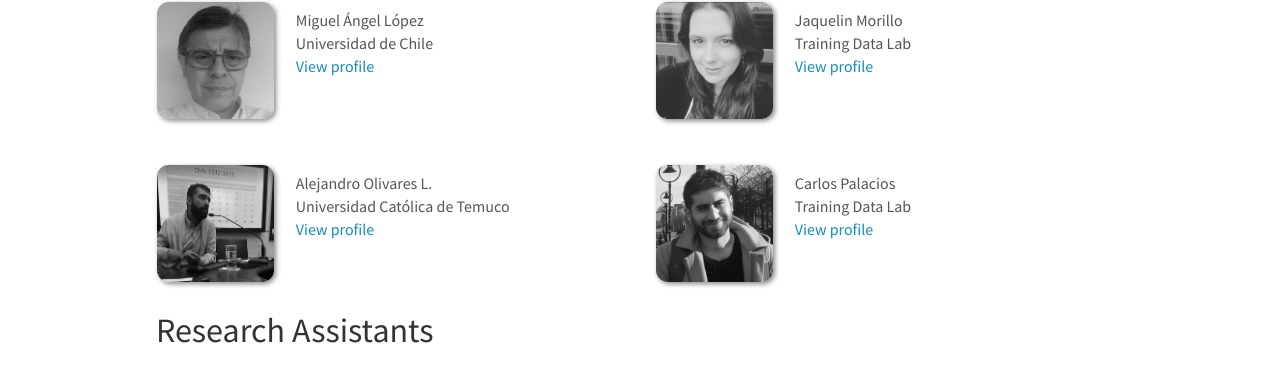
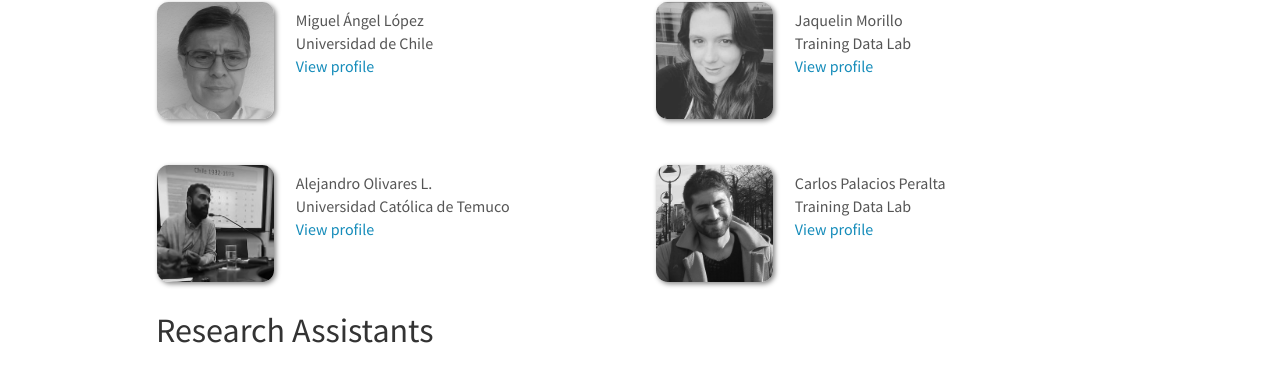
Before and after one commit to training-datalab/old-training-datalab.com, a Jekyll site: the page built from _pages/team.md, in a window 1280 px wide and 900 px high, scrolled down 542 px. Shown: the part 87-454 px from the top of the window. Built offline with Jekyll 4.4.1, drawn with Linux system fonts in a browser that asks for light colours; nearby versions of some CDN libraries.

Commit message:
Update researchers.yml

```diff
--- a/_data/researchers.yml
+++ b/_data/researchers.yml
@@ -28,7 +28,7 @@
   email: alejandro.olivares@uct.cl
   website: <a href="/team/aolivares">View profile</a>
 
-- name: Carlos Palacios
+- name: Carlos Palacios Peralta
   photo: cpalacios.jpg
   info: Training Data Lab
   email: carlos.palacios@training-datalab.com
```
